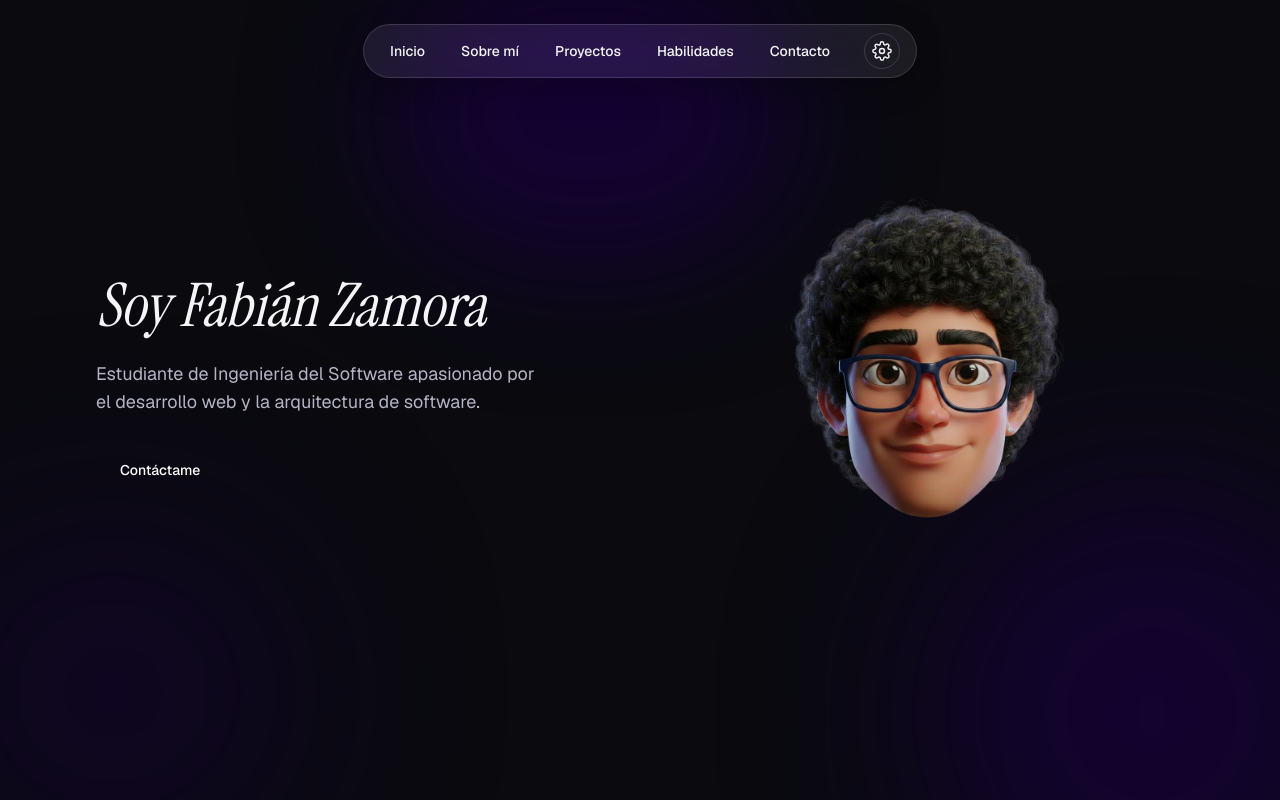
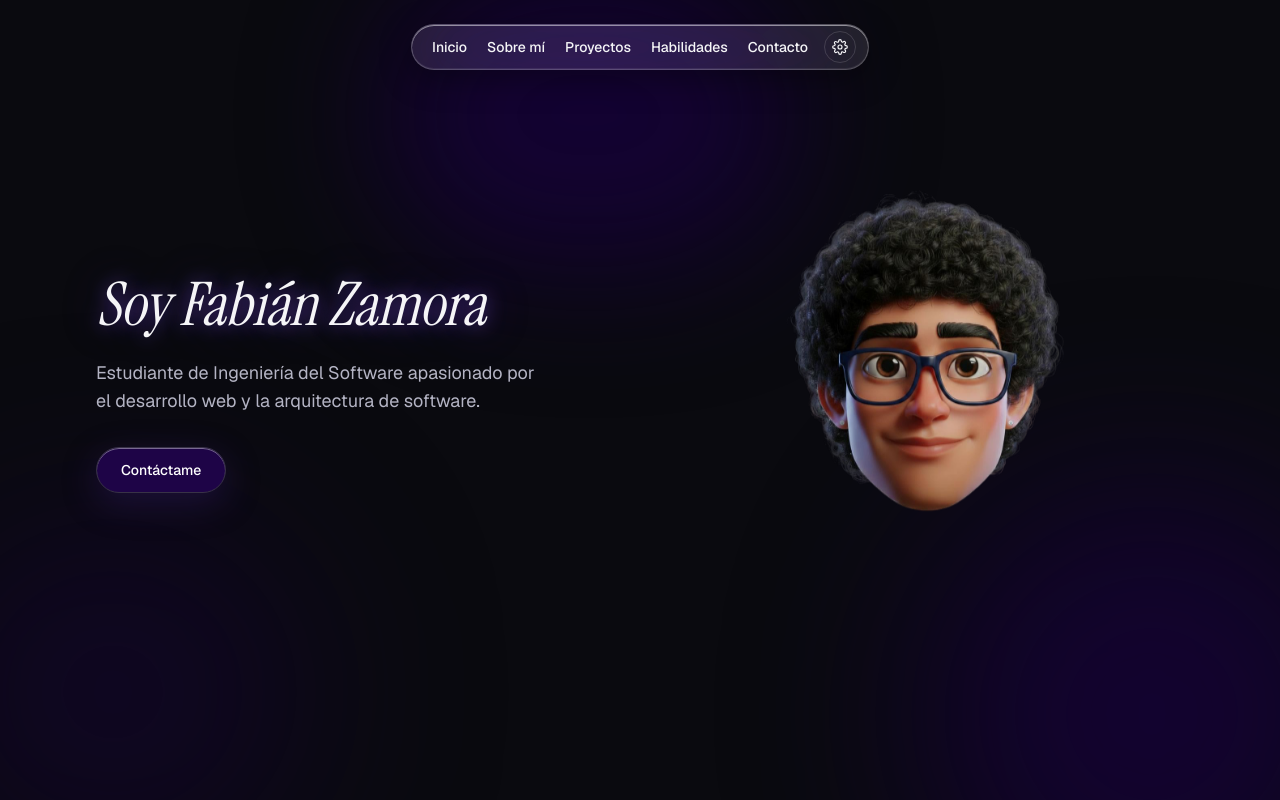
Before and after one commit to fabwz/portfolio, a Next.js app: page / in a window 1280 px wide. Built offline with nearby package versions, Linux system fonts and the light colour scheme.

Commit message:
fix(navbar): intensify glass effect, compact sizing, fix settings panel visibility bug

```diff
--- a/src/app/globals.css
+++ b/src/app/globals.css
@@ -59,21 +59,57 @@ body {
     color 300ms ease;
 }
 
-/* Navbar scroll behavior — DESIGN.md section 5: --glass-fill opacity
-   increases from ~8% to ~20% on scroll (dark mode value given explicitly;
-   light mode scaled proportionally from its own base --glass-fill, since
-   DESIGN.md doesn't specify a light-mode figure). */
+/* Navbar glass — DESIGN.md section 5 "Navbar": exaggerated glass params,
+   stronger than the generic section 4 baseline. Fixed rgba(white) values,
+   same in both themes (same principle as the primary button not inverting
+   with theme) — also shared by SettingsPanel and MobileMenu dropdowns. */
 .navbar-glass {
-  background: var(--glass-fill);
+  background: rgba(255, 255, 255, 0.1);
+  border: 1px solid rgba(255, 255, 255, 0.22);
+  backdrop-filter: blur(36px) saturate(200%);
+  -webkit-backdrop-filter: blur(36px) saturate(200%);
+  box-shadow:
+    0 8px 32px rgba(0, 0, 0, 0.35),
+    inset 0 1px 0 rgba(255, 255, 255, 0.5),
+    inset 0 -1px 0 rgba(255, 255, 255, 0.08);
   transition: background-color 300ms ease;
 }
 
+/* Scroll behavior — DESIGN.md section 5: opacity increases on scroll to
+   improve readability over content passing behind it. */
 .navbar-glass[data-scrolled="true"] {
-  background: rgb(255 255 255 / 20%);
+  background: rgba(255, 255, 255, 0.22);
 }
 
-.light .navbar-glass[data-scrolled="true"] {
-  background: rgb(0 0 0 / 12%);
+/* Primary button — DESIGN.md section 5 "Buttons/Primary". Values are fixed
+   and do not change between dark/light theme. */
+.btn-primary {
+  background-color: #1e0447;
+  border: 1px solid #383246;
+  backdrop-filter: blur(20px) saturate(180%);
+  -webkit-backdrop-filter: blur(20px) saturate(180%);
+  box-shadow:
+    0 10px 34px rgba(56, 30, 112, 0.4),
+    inset 0 1px 0 rgba(255, 255, 255, 0.4);
+  transition:
+    background-color 220ms ease,
+    border-color 220ms ease,
+    box-shadow 220ms ease;
+}
+
+.btn-primary:hover {
+  background-color: #7c3aed;
+  border-color: #7c3aed;
+  box-shadow:
+    0 10px 34px rgba(124, 58, 237, 0.5),
+    inset 0 1px 0 rgba(255, 255, 255, 0.5);
+}
+
+/* Hero title glow — DESIGN.md section 3, scoped to the Hero <h1> only. */
+.hero-title-glow {
+  text-shadow:
+    0 0 18px rgba(139, 92, 246, 0.55),
+    0 0 46px rgba(124, 58, 237, 0.35);
 }
 
 /* Focus state (keyboard accessibility) — DESIGN.md section 4.1 / 5.
@@ -87,3 +123,77 @@ body {
     0 0 0 2px var(--bg-base),
     0 0 0 4px var(--accent);
 }
+
+/* Hero avatar floating animation — DESIGN.md section 7 */
+@keyframes avatar-float {
+  0%,
+  100% {
+    transform: translateY(-8px);
+  }
+  50% {
+    transform: translateY(8px);
+  }
+}
+
+.avatar-float {
+  animation: avatar-float 5s ease-in-out infinite;
+}
+
+/* Background blob drift — DESIGN.md section 7: transform-based, ~±30px on
+   both axes, ~25-30s, ease-in-out, infinite alternate. Each blob gets a
+   slightly different duration/delay so the three don't move in sync. */
+/* Blob 1 is also horizontally centered via `-translate-x-1/2` (see
+   BackgroundBlobs.tsx) — that offset is folded into these keyframes so the
+   drift animation doesn't clobber the centering transform. */
+@keyframes blob-drift-1 {
+  from {
+    transform: translate(calc(-50% - 30px), -20px);
+  }
+  to {
+    transform: translate(calc(-50% + 30px), 20px);
+  }
+}
+
+@keyframes blob-drift-2 {
+  from {
+    transform: translate(25px, -30px);
+  }
+  to {
+    transform: translate(-25px, 30px);
+  }
+}
+
+@keyframes blob-drift-3 {
+  from {
+    transform: translate(-20px, 30px);
+  }
+  to {
+    transform: translate(30px, -25px);
+  }
+}
+
+.blob-drift-1 {
+  animation: blob-drift-1 26s ease-in-out infinite alternate;
+}
+
+.blob-drift-2 {
+  animation: blob-drift-2 30s ease-in-out infinite alternate;
+  animation-delay: -6s;
+}
+
+.blob-drift-3 {
+  animation: blob-drift-3 28s ease-in-out infinite alternate;
+  animation-delay: -12s;
+}
+
+/* Reduced motion — DESIGN.md section 7: every animation in this project
+   (avatar floating, blob drift, scroll transitions) must respect this OS
+   preference by disabling rather than ignoring it. */
+@media (prefers-reduced-motion: reduce) {
+  .avatar-float,
+  .blob-drift-1,
+  .blob-drift-2,
+  .blob-drift-3 {
+    animation: none;
+  }
+}
--- a/src/components/layout/MobileMenu.tsx
+++ b/src/components/layout/MobileMenu.tsx
@@ -14,7 +14,7 @@ function HamburgerIcon() {
       strokeWidth={1.75}
       strokeLinecap="round"
       strokeLinejoin="round"
-      className="h-5 w-5"
+      className="h-4 w-4"
     >
       <path d="M4 7h16M4 12h16M4 17h16" />
     </svg>
@@ -31,7 +31,7 @@ function CloseIcon() {
       strokeWidth={1.75}
       strokeLinecap="round"
       strokeLinejoin="round"
-      className="h-5 w-5"
+      className="h-4 w-4"
     >
       <path d="M18 6 6 18M6 6l12 12" />
     </svg>
@@ -72,13 +72,13 @@ export function MobileMenu({ links }: MobileMenuProps) {
         onClick={() => setOpen((value) => !value)}
         aria-label={open ? t("a11y.menu_close") : t("a11y.menu_open")}
         aria-expanded={open}
-        className="focus-ring border-border-glass text-text-primary hover:text-accent flex h-9 w-9 items-center justify-center rounded-full border transition-colors"
+        className="focus-ring border-border-glass text-text-primary hover:text-accent flex h-8 w-8 items-center justify-center rounded-full border transition-colors"
       >
         {open ? <CloseIcon /> : <HamburgerIcon />}
       </button>
 
       {open && (
-        <div className="border-border-glass bg-glass-fill absolute top-full left-0 mt-3 w-48 rounded-2xl border p-2 shadow-[0_8px_32px_rgba(0,0,0,0.24)] backdrop-blur-[24px] backdrop-saturate-150">
+        <div className="navbar-glass absolute top-full left-0 mt-3 w-48 rounded-2xl p-2">
           <ul className="flex flex-col">
             {links.map((link) => (
               <li key={link.key}>
--- a/src/components/layout/Navbar.tsx
+++ b/src/components/layout/Navbar.tsx
@@ -33,19 +33,19 @@ export function Navbar() {
   }, []);
 
   return (
-    <header className="fixed inset-x-0 top-6 z-50 flex justify-center px-4">
+    <header className="fixed inset-x-0 top-6 z-10 flex justify-center px-4">
       <nav
         data-scrolled={scrolled}
-        className="navbar-glass border-border-glass grid w-full grid-cols-[auto_1fr_auto] items-center gap-2 rounded-full border px-3 py-2 shadow-[0_8px_32px_rgba(0,0,0,0.24)] backdrop-blur-[24px] backdrop-saturate-150 md:flex md:w-fit md:gap-6 md:px-4 md:py-2"
+        className="navbar-glass grid w-full grid-cols-[auto_1fr_auto] items-center gap-2 rounded-full px-2 py-1.5 md:flex md:w-fit md:gap-2 md:px-3 md:py-1.5"
       >
         <MobileMenu links={NAV_LINKS} />
 
-        <ul className="col-start-2 hidden items-center justify-center gap-4 md:flex">
+        <ul className="col-start-2 hidden items-center justify-center gap-1 md:flex">
           {NAV_LINKS.map((link) => (
             <li key={link.key}>
               <a
                 href={link.href}
-                className="focus-ring text-text-primary hover:text-accent rounded-full px-2.5 py-1.5 text-sm font-medium transition-colors"
+                className="focus-ring text-text-primary hover:text-accent rounded-full px-2 py-1 text-sm font-medium transition-colors"
               >
                 {t(link.key)}
               </a>
--- a/src/components/layout/SettingsPanel.tsx
+++ b/src/components/layout/SettingsPanel.tsx
@@ -17,7 +17,7 @@ function GearIcon() {
       strokeWidth={1.75}
       strokeLinecap="round"
       strokeLinejoin="round"
-      className="h-5 w-5"
+      className="h-4 w-4"
     >
       <circle cx="12" cy="12" r="3" />
       <path d="M19.4 15a1.65 1.65 0 0 0 .33 1.82l.06.06a2 2 0 1 1-2.83 2.83l-.06-.06a1.65 1.65 0 0 0-1.82-.33 1.65 1.65 0 0 0-1 1.51V21a2 2 0 0 1-4 0v-.09a1.65 1.65 0 0 0-1-1.51 1.65 1.65 0 0 0-1.82.33l-.06.06a2 2 0 1 1-2.83-2.83l.06-.06a1.65 1.65 0 0 0 .33-1.82 1.65 1.65 0 0 0-1.51-1H3a2 2 0 0 1 0-4h.09a1.65 1.65 0 0 0 1.51-1 1.65 1.65 0 0 0-.33-1.82l-.06-.06a2 2 0 1 1 2.83-2.83l.06.06a1.65 1.65 0 0 0 1.82.33H9a1.65 1.65 0 0 0 1-1.51V3a2 2 0 0 1 4 0v.09a1.65 1.65 0 0 0 1 1.51 1.65 1.65 0 0 0 1.82-.33l.06-.06a2 2 0 1 1 2.83 2.83l-.06.06a1.65 1.65 0 0 0-.33 1.82V9a1.65 1.65 0 0 0 1.51 1H21a2 2 0 0 1 0 4h-.09a1.65 1.65 0 0 0-1.51 1Z" />
@@ -108,27 +108,24 @@ export function SettingsPanel() {
         onClick={() => setOpen((value) => !value)}
         aria-label={t("a11y.theme_toggle")}
         aria-expanded={open}
-        className="focus-ring border-border-glass text-text-primary hover:text-accent flex h-9 w-9 items-center justify-center rounded-full border transition-colors"
+        className="focus-ring border-border-glass text-text-primary hover:text-accent flex h-8 w-8 items-center justify-center rounded-full border transition-colors"
       >
         <GearIcon />
       </button>
 
       {open && (
-        <div className="border-border-glass bg-glass-fill absolute top-full right-0 mt-3 flex w-fit flex-col gap-3 rounded-2xl border p-3 shadow-[0_8px_32px_rgba(0,0,0,0.24)] backdrop-blur-[24px] backdrop-saturate-150">
+        <div className="navbar-glass absolute top-full right-0 mt-3 flex w-fit flex-col gap-2 rounded-2xl p-2.5">
           <ToggleSwitch
             checked={isDark}
             onChange={toggleTheme}
             ariaLabel={t("a11y.theme_toggle")}
-            label={
-              isDark ? t("settings.theme_dark") : t("settings.theme_light")
-            }
-            icon={isDark ? <MoonIcon /> : <SunIcon />}
+            thumbContent={isDark ? <MoonIcon /> : <SunIcon />}
           />
           <ToggleSwitch
             checked={language === "en"}
             onChange={toggleLanguage}
             ariaLabel={t("a11y.language_toggle")}
-            label={language.toUpperCase()}
+            thumbContent={language.toUpperCase()}
           />
         </div>
       )}
```
